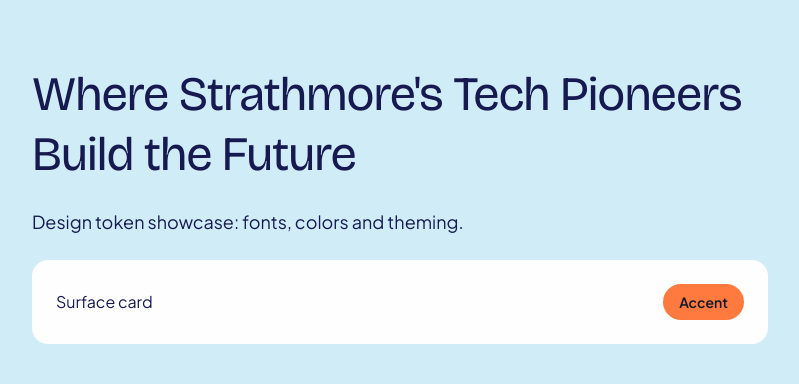
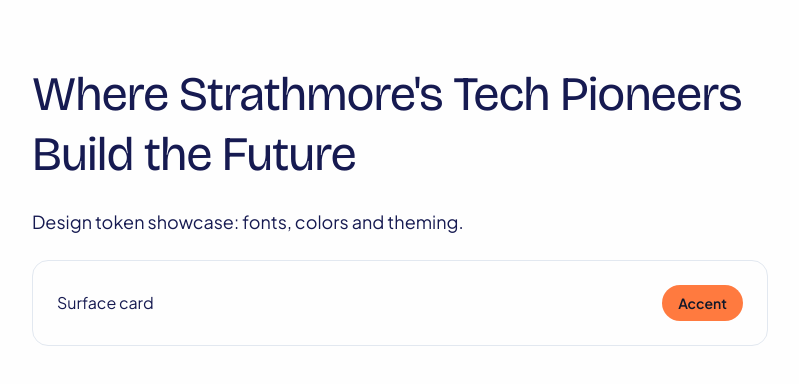
Before and after one commit to scesa-su/scesa-website, a Next.js app: page / in a window 1280 px wide. Shown: the top 384 px of the page, without its empty margins (240-1039 px from the left). Built offline with nearby package versions, Linux system fonts and the light colour scheme.

Commit message:
fix(theme): use white page background and add border token to match home design

```diff
--- a/src/app/(site)/page.tsx
+++ b/src/app/(site)/page.tsx
@@ -7,7 +7,7 @@ export default function HomePage() {
       <p className="text-lg font-body">
         Design token showcase: fonts, colors and theming.
       </p>
-      <div className="flex items-center justify-between gap-4 rounded-2xl bg-brand-surface p-6">
+      <div className="flex items-center justify-between gap-4 rounded-2xl border border-brand-border bg-brand-surface p-6">
         <span className="text-md font-body">Surface card</span>
         <span className="rounded-full bg-brand-accent px-4 py-2 text-sm font-semibold text-slate-900">
           Accent
--- a/src/app/globals.css
+++ b/src/app/globals.css
@@ -3,11 +3,12 @@
 @custom-variant dark (&:where(.dark, .dark *));
 
 :root {
-  --brand-background: #D0ECF7;
+  --brand-background: #FEFEFE;
   --brand-surface: #FEFEFE;
   --brand-primary: #161A51;
   --brand-secondary: #A2D2FA;
   --brand-accent: #FF7A3F;
+  --brand-border: #E2E8F0;
   --navy-900: #161A51;
   --navy-800: #252F8A;
   --navy-700: #242EAF;
@@ -25,6 +26,7 @@
   --brand-background: #161A51;
   --brand-surface: #1E293B;
   --brand-primary: #ECF3FF;
+  --brand-border: #334155;
   --navy-900: #ECF3FF;
   --navy-800: #DDE9FF;
   --navy-700: #C1D5FF;
@@ -45,6 +47,7 @@
   --color-brand-primary: var(--brand-primary);
   --color-brand-secondary: var(--brand-secondary);
   --color-brand-accent: var(--brand-accent);
+  --color-brand-border: var(--brand-border);
   --color-navy-900: var(--navy-900);
   --color-navy-800: var(--navy-800);
   --color-navy-700: var(--navy-700);
```
